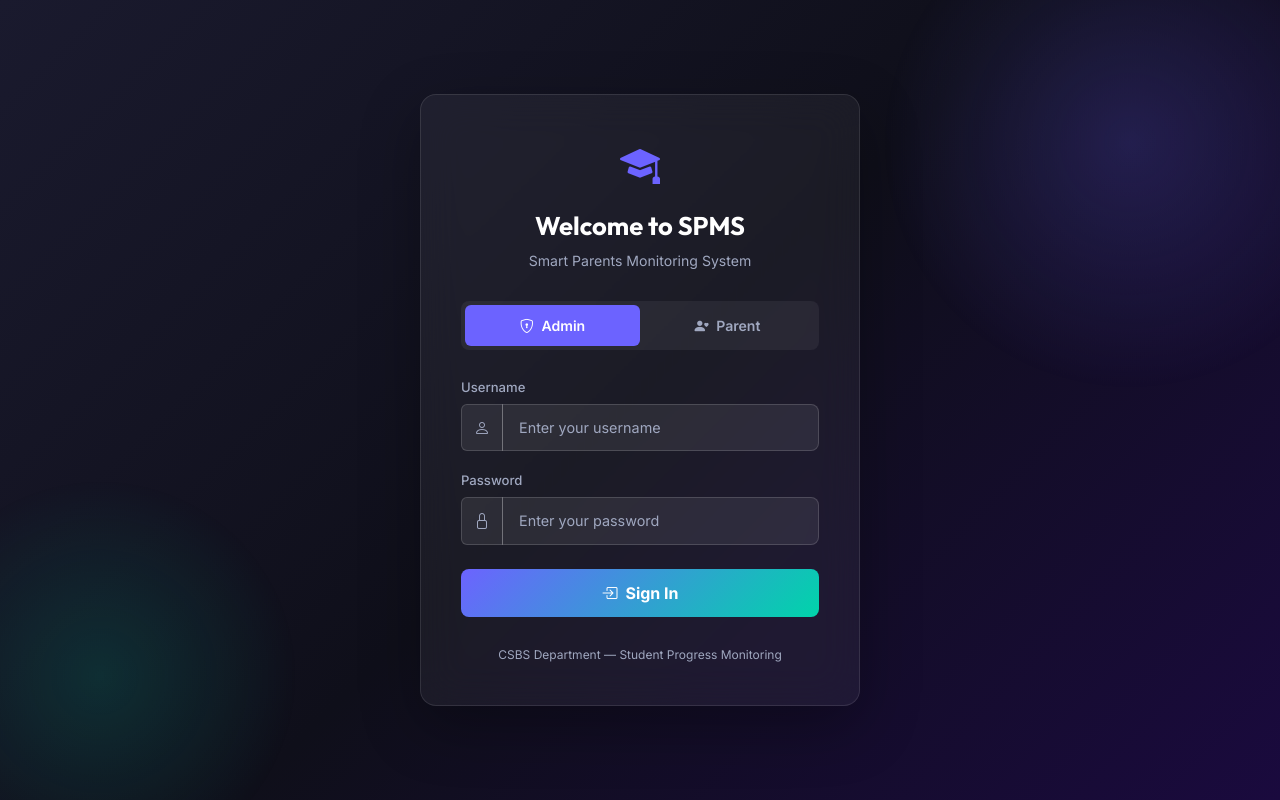
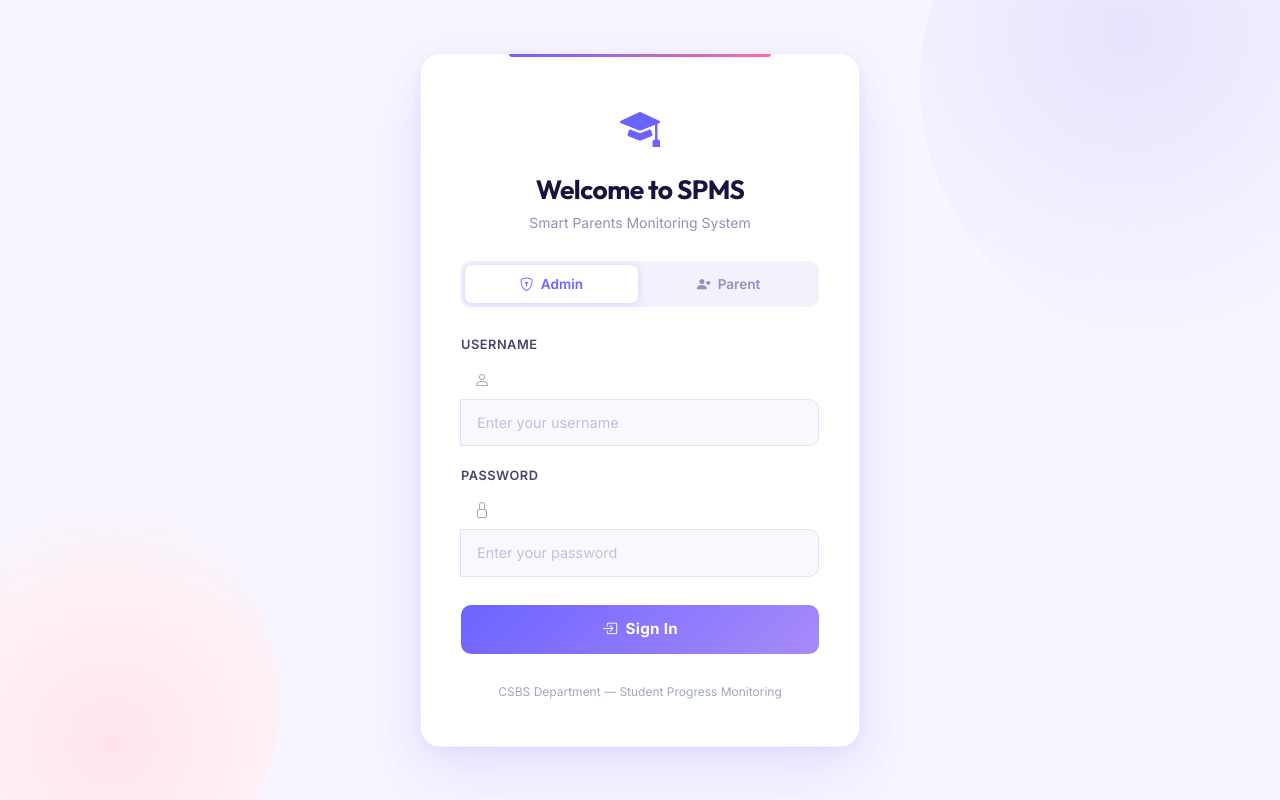
Before and after one commit to 24p61a3211-cmyk/SPMSV, a Flask app: a page that uses templates/base.html in a window 1280 px wide. Run offline with Flask 3, Linux system fonts and the light colour scheme.

Commit message:
checkpoint 1

```diff
--- a/static/css/style.css
+++ b/static/css/style.css
@@ -28,14 +28,16 @@
   --border: #e2e5f1;
   --shadow: 0 4px 24px rgba(108, 99, 255, 0.08);
   --shadow-lg: 0 8px 40px rgba(108, 99, 255, 0.12);
-  --shadow-card: 0 2px 16px rgba(0,0,0,0.06);
+  --shadow-card: 0 2px 16px rgba(0, 0, 0, 0.06);
   --radius: 12px;
   --radius-lg: 16px;
   --radius-sm: 8px;
   --transition: all 0.3s cubic-bezier(0.4, 0, 0.2, 1);
 }
 
-* { box-sizing: border-box; }
+* {
+  box-sizing: border-box;
+}
 
 body {
   font-family: 'Inter', sans-serif;
@@ -45,7 +47,12 @@ body {
   min-height: 100vh;
 }
 
-h1, h2, h3, h4, h5, h6 {
+h1,
+h2,
+h3,
+h4,
+h5,
+h6 {
   font-family: 'Outfit', sans-serif;
   font-weight: 700;
 }
@@ -53,7 +60,9 @@ h1, h2, h3, h4, h5, h6 {
 /* ── Sidebar ────────────────────────────────── */
 .sidebar {
   position: fixed;
-  left: 0; top: 0; bottom: 0;
+  left: 0;
+  top: 0;
+  bottom: 0;
   width: 260px;
   background: linear-gradient(180deg, var(--secondary) 0%, var(--bg-dark) 100%);
   color: var(--text-white);
@@ -61,7 +70,7 @@ h1, h2, h3, h4, h5, h6 {
   display: flex;
   flex-direction: column;
   transition: var(--transition);
-  box-shadow: 4px 0 24px rgba(0,0,0,0.15);
+  box-shadow: 4px 0 24px rgba(0, 0, 0, 0.15);
 }
 
 .sidebar-brand {
@@ -69,7 +78,7 @@ h1, h2, h3, h4, h5, h6 {
   display: flex;
   align-items: center;
   gap: 12px;
-  border-bottom: 1px solid rgba(255,255,255,0.08);
+  border-bottom: 1px solid rgba(255, 255, 255, 0.08);
 }
 
 .sidebar-brand img {
@@ -145,7 +154,7 @@ h1, h2, h3, h4, h5, h6 {
 
 .sidebar-footer {
   padding: 16px 20px;
-  border-top: 1px solid rgba(255,255,255,0.08);
+  border-top: 1px solid rgba(255, 255, 255, 0.08);
 }
 
 .sidebar-footer .btn {
@@ -171,7 +180,7 @@ h1, h2, h3, h4, h5, h6 {
   top: 0;
   z-index: 100;
   backdrop-filter: blur(8px);
-  background: rgba(255,255,255,0.92);
+  background: rgba(255, 255, 255, 0.92);
 }
 
 .top-bar h5 {
@@ -187,7 +196,8 @@ h1, h2, h3, h4, h5, h6 {
 }
 
 .top-bar .user-avatar {
-  width: 36px; height: 36px;
+  width: 36px;
+  height: 36px;
   border-radius: 50%;
   background: linear-gradient(135deg, var(--primary), var(--accent));
   display: flex;
@@ -217,7 +227,9 @@ h1, h2, h3, h4, h5, h6 {
 .stat-card::before {
   content: '';
   position: absolute;
-  top: 0; left: 0; right: 0;
+  top: 0;
+  left: 0;
+  right: 0;
   height: 4px;
   background: linear-gradient(90deg, var(--primary), var(--accent));
   opacity: 0;
@@ -234,7 +246,8 @@ h1, h2, h3, h4, h5, h6 {
 }
 
 .stat-card .stat-icon {
-  width: 52px; height: 52px;
+  width: 52px;
+  height: 52px;
   border-radius: var(--radius);
   display: flex;
   align-items: center;
@@ -243,10 +256,25 @@ h1, h2, h3, h4, h5, h6 {
   margin-bottom: 16px;
 }
 
-.stat-card .stat-icon.purple { background: rgba(108,99,255,0.12); color: var(--primary); }
-.stat-card .stat-icon.teal { background: rgba(0,212,170,0.12); color: var(--accent); }
-.stat-card .stat-icon.orange { background: rgba(255,167,38,0.12); color: var(--warning); }
-.stat-card .stat-icon.red { background: rgba(255,107,107,0.12); color: var(--danger); }
+.stat-card .stat-icon.purple {
+  background: rgba(108, 99, 255, 0.12);
+  color: var(--primary);
+}
+
+.stat-card .stat-icon.teal {
+  background: rgba(0, 212, 170, 0.12);
+  color: var(--accent);
+}
+
+.stat-card .stat-icon.orange {
+  background: rgba(255, 167, 38, 0.12);
+  color: var(--warning);
+}
+
+.stat-card .stat-icon.red {
+  background: rgba(255, 107, 107, 0.12);
+  color: var(--danger);
+}
 
 .stat-card .stat-value {
   font-family: 'Outfit', sans-serif;
@@ -312,8 +340,13 @@ h1, h2, h3, h4, h5, h6 {
   border: none;
 }
 
-.table-custom thead th:first-child { border-radius: var(--radius-sm) 0 0 0; }
-.table-custom thead th:last-child { border-radius: 0 var(--radius-sm) 0 0; }
+.table-custom thead th:first-child {
+  border-radius: var(--radius-sm) 0 0 0;
+}
+
+.table-custom thead th:last-child {
+  border-radius: 0 var(--radius-sm) 0 0;
+}
 
 .table-custom tbody td {
   padding: 14px 16px;
@@ -340,9 +373,20 @@ h1, h2, h3, h4, h5, h6 {
   letter-spacing: 0.5px;
 }
 
-.badge-risk.low { background: rgba(0,212,170,0.12); color: #00a87d; }
-.badge-risk.medium { background: rgba(255,167,38,0.12); color: #e69500; }
-.badge-risk.high { background: rgba(255,107,107,0.12); color: #d32f2f; }
+.badge-risk.low {
+  background: rgba(0, 212, 170, 0.12);
+  color: #00a87d;
+}
+
+.badge-risk.medium {
+  background: rgba(255, 167, 38, 0.12);
+  color: #e69500;
+}
+
+.badge-risk.high {
+  background: rgba(255, 107, 107, 0.12);
+  color: #d32f2f;
+}
 
 /* ── Buttons ────────────────────────────────── */
 .btn-primary-custom {
@@ -359,7 +403,7 @@ h1, h2, h3, h4, h5, h6 {
 
 .btn-primary-custom:hover {
   transform: translateY(-2px);
-  box-shadow: 0 6px 20px rgba(108,99,255,0.35);
+  box-shadow: 0 6px 20px rgba(108, 99, 255, 0.35);
   color: #fff;
 }
 
@@ -375,7 +419,7 @@ h1, h2, h3, h4, h5, h6 {
 
 .btn-accent:hover {
   transform: translateY(-2px);
-  box-shadow: 0 6px 20px rgba(0,212,170,0.35);
+  box-shadow: 0 6px 20px rgba(0, 212, 170, 0.35);
   color: #fff;
 }
 
@@ -407,17 +451,17 @@ h1, h2, h3, h4, h5, h6 {
 }
 
 .alert-card.warning {
-  background: linear-gradient(135deg, rgba(255,167,38,0.08), rgba(255,167,38,0.03));
+  background: linear-gradient(135deg, rgba(255, 167, 38, 0.08), rgba(255, 167, 38, 0.03));
   border-left: 4px solid var(--warning);
 }
 
 .alert-card.danger {
-  background: linear-gradient(135deg, rgba(255,107,107,0.08), rgba(255,107,107,0.03));
+  background: linear-gradient(135deg, rgba(255, 107, 107, 0.08), rgba(255, 107, 107, 0.03));
   border-left: 4px solid var(--danger);
 }
 
 .alert-card.success {
-  background: linear-gradient(135deg, rgba(0,212,170,0.08), rgba(0,212,170,0.03));
+  background: linear-gradient(135deg, rgba(0, 212, 170, 0.08), rgba(0, 212, 170, 0.03));
   border-left: 4px solid var(--success);
 }
 
@@ -445,12 +489,13 @@ h1, h2, h3, h4, h5, h6 {
   text-align: center;
   transition: var(--transition);
   cursor: pointer;
-  background: rgba(108,99,255,0.02);
+  background: rgba(108, 99, 255, 0.02);
 }
 
-.upload-zone:hover, .upload-zone.dragover {
+.upload-zone:hover,
+.upload-zone.dragover {
   border-color: var(--primary);
-  background: rgba(108,99,255,0.06);
+  background: rgba(108, 99, 255, 0.06);
 }
 
 .upload-zone i {
@@ -484,127 +529,173 @@ h1, h2, h3, h4, h5, h6 {
   display: flex;
   align-items: center;
   justify-content: center;
-  background: linear-gradient(135deg, var(--secondary) 0%, var(--bg-dark) 50%, #1a0a3e 100%);
+  background: #f7f5ff;
   position: relative;
   overflow: hidden;
 }
 
+/* Top-right decorative blob */
 .login-page::before {
   content: '';
   position: absolute;
-  width: 500px; height: 500px;
-  background: radial-gradient(circle, rgba(108,99,255,0.2), transparent 70%);
-  top: -100px; right: -100px;
+  width: 520px;
+  height: 520px;
+  background: radial-gradient(circle at 40% 40%, #e8e4ff 0%, #f0eeff 40%, transparent 70%);
+  top: -160px;
+  right: -160px;
   border-radius: 50%;
-  animation: float 8s ease-in-out infinite;
+  animation: float 9s ease-in-out infinite;
 }
 
+/* Bottom-left decorative blob */
 .login-page::after {
   content: '';
   position: absolute;
-  width: 400px; height: 400px;
-  background: radial-gradient(circle, rgba(0,212,170,0.15), transparent 70%);
-  bottom: -100px; left: -100px;
+  width: 420px;
+  height: 420px;
+  background: radial-gradient(circle at 60% 60%, #ffe4ec 0%, #fff0f4 40%, transparent 70%);
+  bottom: -140px;
+  left: -140px;
   border-radius: 50%;
-  animation: float 10s ease-in-out infinite reverse;
+  animation: float 12s ease-in-out infinite reverse;
 }
 
+/* ── Login Card ─────────────────────────────── */
 .login-card {
-  background: rgba(255,255,255,0.05);
-  backdrop-filter: blur(20px);
-  border: 1px solid rgba(255,255,255,0.1);
-  border-radius: var(--radius-lg);
-  padding: 40px;
+  background: #ffffff;
+  border: 1px solid rgba(108, 99, 255, 0.1);
+  border-radius: 20px;
+  padding: 44px 40px;
   width: 100%;
   max-width: 440px;
   z-index: 10;
-  box-shadow: 0 20px 60px rgba(0,0,0,0.3);
+  box-shadow:
+    0 2px 8px rgba(108, 99, 255, 0.06),
+    0 12px 40px rgba(108, 99, 255, 0.10),
+    0 40px 80px rgba(108, 99, 255, 0.06);
+  position: relative;
+}
+
+/* Subtle top accent line */
+.login-card::before {
+  content: '';
+  position: absolute;
+  top: 0;
+  left: 20%;
+  right: 20%;
+  height: 3px;
+  background: linear-gradient(90deg, #6c63ff, #ff6b9d);
+  border-radius: 0 0 4px 4px;
 }
 
 .login-card h2 {
-  color: #fff;
+  color: #1a1340;
   text-align: center;
-  margin-bottom: 8px;
-  font-size: 1.6rem;
+  margin-bottom: 6px;
+  font-size: 1.65rem;
+  font-weight: 700;
+  letter-spacing: -0.02em;
 }
 
 .login-card .subtitle {
   text-align: center;
-  color: var(--text-light);
-  font-size: 0.88rem;
-  margin-bottom: 30px;
+  color: #9590b8;
+  font-size: 0.875rem;
+  margin-bottom: 28px;
+}
+
+/* ── Form Controls ──────────────────────────── */
+.login-card .form-label {
+  color: #4b4470;
+  font-size: 0.80rem;
+  font-weight: 600;
+  letter-spacing: 0.04em;
+  text-transform: uppercase;
+  margin-bottom: 6px;
 }
 
 .login-card .form-control {
-  background: rgba(255,255,255,0.08);
-  border: 1px solid rgba(255,255,255,0.15);
-  color: #fff;
-  border-radius: var(--radius-sm);
+  background: #f9f8ff;
+  border: 1.5px solid #e4e0f5;
+  color: #1a1340;
+  border-radius: 10px;
   padding: 12px 16px;
   font-size: 0.9rem;
-  transition: var(--transition);
+  transition: border-color 0.2s ease, box-shadow 0.2s ease, background 0.2s ease;
+  width: 100%;
 }
 
 .login-card .form-control:focus {
-  background: rgba(255,255,255,0.12);
-  border-color: var(--primary);
-  box-shadow: 0 0 0 3px rgba(108,99,255,0.2);
-  color: #fff;
+  background: #ffffff;
+  border-color: #6c63ff;
+  box-shadow: 0 0 0 4px rgba(108, 99, 255, 0.12);
+  outline: none;
+  color: #1a1340;
 }
 
 .login-card .form-control::placeholder {
-  color: var(--text-light);
+  color: #c2bede;
 }
 
-.login-card .form-label {
-  color: var(--text-light);
-  font-size: 0.82rem;
-  font-weight: 500;
-  margin-bottom: 6px;
-}
-
+/* ── Login Button ───────────────────────────── */
 .login-card .btn-login {
   width: 100%;
-  padding: 12px;
-  background: linear-gradient(135deg, var(--primary), var(--accent));
+  padding: 13px;
+  background: linear-gradient(135deg, #6c63ff 0%, #a78bfa 100%);
   border: none;
-  border-radius: var(--radius-sm);
+  border-radius: 10px;
   color: #fff;
   font-weight: 700;
-  font-size: 1rem;
-  transition: var(--transition);
+  font-size: 0.95rem;
+  letter-spacing: 0.02em;
+  cursor: pointer;
+  transition: transform 0.2s ease, box-shadow 0.2s ease;
+  margin-top: 4px;
 }
 
 .login-card .btn-login:hover {
   transform: translateY(-2px);
-  box-shadow: 0 8px 25px rgba(108,99,255,0.4);
+  box-shadow: 0 8px 28px rgba(108, 99, 255, 0.38);
 }
 
+.login-card .btn-login:active {
+  transform: translateY(0);
+  box-shadow: 0 4px 14px rgba(108, 99, 255, 0.28);
+}
+
+/* ── Role Tabs ──────────────────────────────── */
 .role-tabs {
   display: flex;
-  background: rgba(255,255,255,0.06);
-  border-radius: var(--radius-sm);
+  background: #f3f1fc;
+  border-radius: 10px;
   padding: 4px;
   margin-bottom: 24px;
+  gap: 4px;
 }
 
 .role-tabs .role-tab {
   flex: 1;
   text-align: center;
-  padding: 10px;
-  border-radius: 6px;
-  color: var(--text-light);
+  padding: 9px 10px;
+  border-radius: 7px;
+  color: #9590b8;
   cursor: pointer;
   font-weight: 600;
-  font-size: 0.88rem;
-  transition: var(--transition);
+  font-size: 0.85rem;
+  transition: background 0.2s ease, color 0.2s ease, box-shadow 0.2s ease;
   border: none;
   background: transparent;
 }
 
 .role-tabs .role-tab.active {
-  background: var(--primary);
-  color: #fff;
+  background: #ffffff;
+  color: #6c63ff;
+  box-shadow: 0 1px 6px rgba(108, 99, 255, 0.14), 0 2px 12px rgba(108, 99, 255, 0.08);
+}
+
+.role-tabs .role-tab:not(.active):hover {
+  color: #6c63ff;
+  background: rgba(108, 99, 255, 0.06);
 }
 
 /* ── Progress Bar ───────────────────────────── */
@@ -621,9 +712,17 @@ h1, h2, h3, h4, h5, h6 {
   transition: width 1s ease;
 }
 
-.progress-custom .bar.green { background: linear-gradient(90deg, var(--accent), #00f5c8); }
-.progress-custom .bar.yellow { background: linear-gradient(90deg, #ffa726, #ffcc02); }
-.progress-custom .bar.red { background: linear-gradient(90deg, var(--danger), #ff8a80); }
+.progress-custom .bar.green {
+  background: linear-gradient(90deg, var(--accent), #00f5c8);
+}
+
+.progress-custom .bar.yellow {
+  background: linear-gradient(90deg, #ffa726, #ffcc02);
+}
+
+.progress-custom .bar.red {
+  background: linear-gradient(90deg, var(--danger), #ff8a80);
+}
 
 /* ── Prediction Card ────────────────────────── */
 .prediction-card {
@@ -654,7 +753,7 @@ h1, h2, h3, h4, h5, h6 {
 .prediction-card .suggestion {
   margin-top: 14px;
   padding: 12px 16px;
-  background: rgba(108,99,255,0.05);
+  background: rgba(108, 99, 255, 0.05);
   border-radius: var(--radius-sm);
   font-size: 0.85rem;
   color: var(--text-secondary);
@@ -663,41 +762,102 @@ h1, h2, h3, h4, h5, h6 {
 
 /* ── Animations ─────────────────────────────── */
 @keyframes slideIn {
-  from { opacity: 0; transform: translateY(12px); }
-  to { opacity: 1; transform: translateY(0); }
+  from {
+    opacity: 0;
+    transform: translateY(12px);
+  }
+
+  to {
+    opacity: 1;
+    transform: translateY(0);
+  }
 }
 
 @keyframes float {
-  0%, 100% { transform: translateY(0px); }
-  50% { transform: translateY(-30px); }
+
+  0%,
+  100% {
+    transform: translateY(0px);
+  }
+
+  50% {
+    transform: translateY(-30px);
+  }
 }
 
 @keyframes fadeIn {
-  from { opacity: 0; }
-  to { opacity: 1; }
+  from {
+    opacity: 0;
+  }
+
+  to {
+    opacity: 1;
+  }
 }
 
-.fade-in { animation: fadeIn 0.5s ease; }
-.slide-in { animation: slideIn 0.5s ease; }
+.fade-in {
+  animation: fadeIn 0.5s ease;
+}
+
+.slide-in {
+  animation: slideIn 0.5s ease;
+}
 
 /* ── Responsive ─────────────────────────────── */
 @media (max-width: 992px) {
-  .sidebar { transform: translateX(-100%); }
-  .sidebar.open { transform: translateX(0); }
-  .main-content { margin-left: 0; }
-  .content-wrapper { padding: 20px 16px; }
-  .top-bar { padding: 12px 16px; }
+  .sidebar {
+    transform: translateX(-100%);
+  }
+
+  .sidebar.open {
+    transform: translateX(0);
+  }
+
+  .main-content {
+    margin-left: 0;
+  }
+
+  .content-wrapper {
+    padding: 20px 16px;
+  }
+
+  .top-bar {
+    padding: 12px 16px;
+  }
 }
 
 @media (max-width: 576px) {
-  .login-card { margin: 16px; padding: 28px 24px; }
-  .stat-card .stat-value { font-size: 1.6rem; }
+  .login-card {
+    margin: 16px;
+    padding: 28px 24px;
+  }
+
+  .stat-card .stat-value {
+    font-size: 1.6rem;
+  }
 }
 
 /* ── Print Styles ───────────────────────────── */
 @media print {
-  .sidebar, .top-bar, .btn, .no-print { display: none !important; }
-  .main-content { margin-left: 0; }
-  .content-wrapper { padding: 0; }
-  .stat-card, .card-custom { box-shadow: none; border: 1px solid #ccc; }
+
+  .sidebar,
+  .top-bar,
+  .btn,
+  .no-print {
+    display: none !important;
+  }
+
+  .main-content {
+    margin-left: 0;
+  }
+
+  .content-wrapper {
+    padding: 0;
+  }
+
+  .stat-card,
+  .card-custom {
+    box-shadow: none;
+    border: 1px solid #ccc;
+  }
 }
```
Also changed, not shown: templates/parent/dashboard.html (+18 -9 lines), instance/spms.db, 2 other files.
